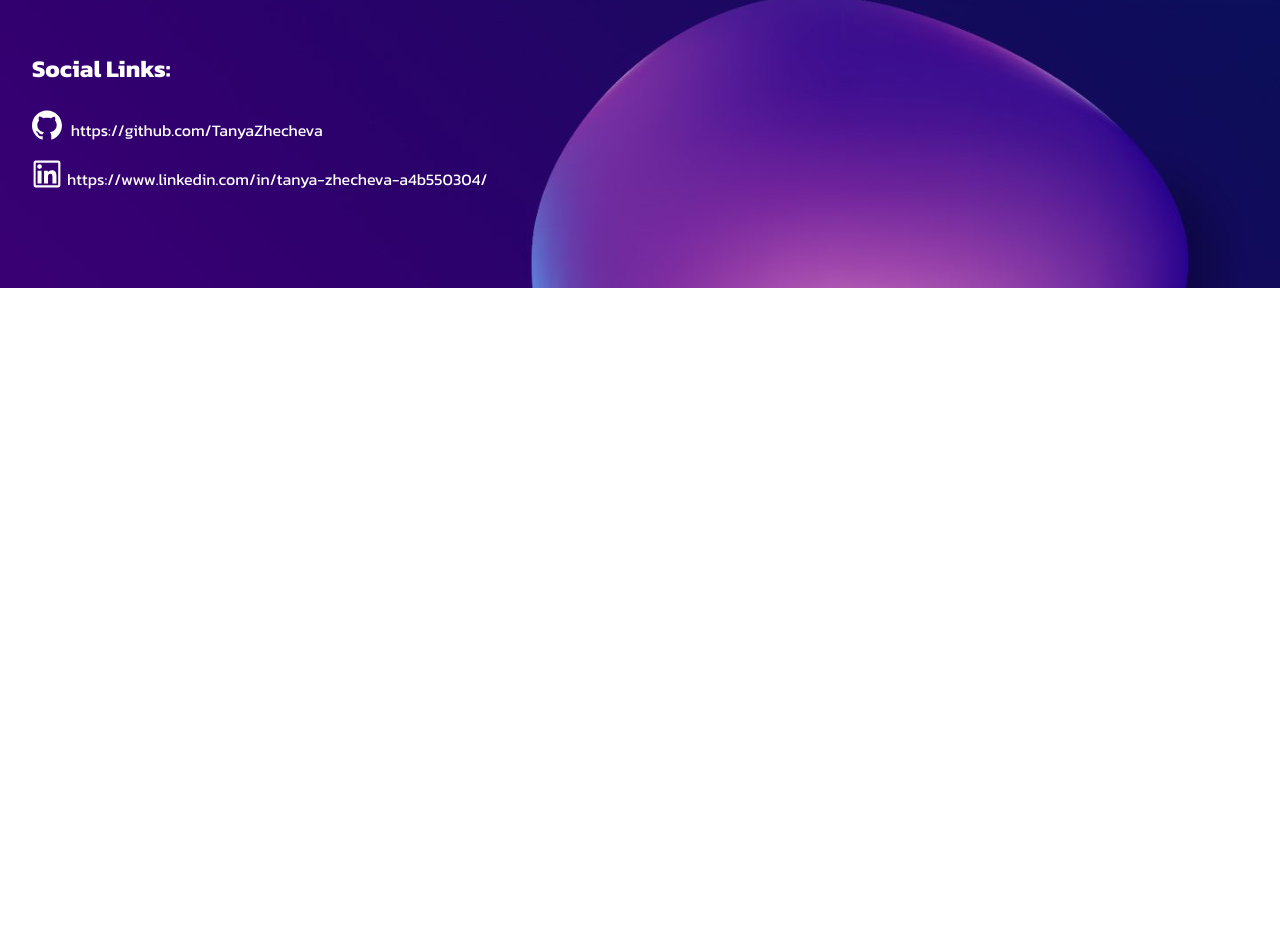
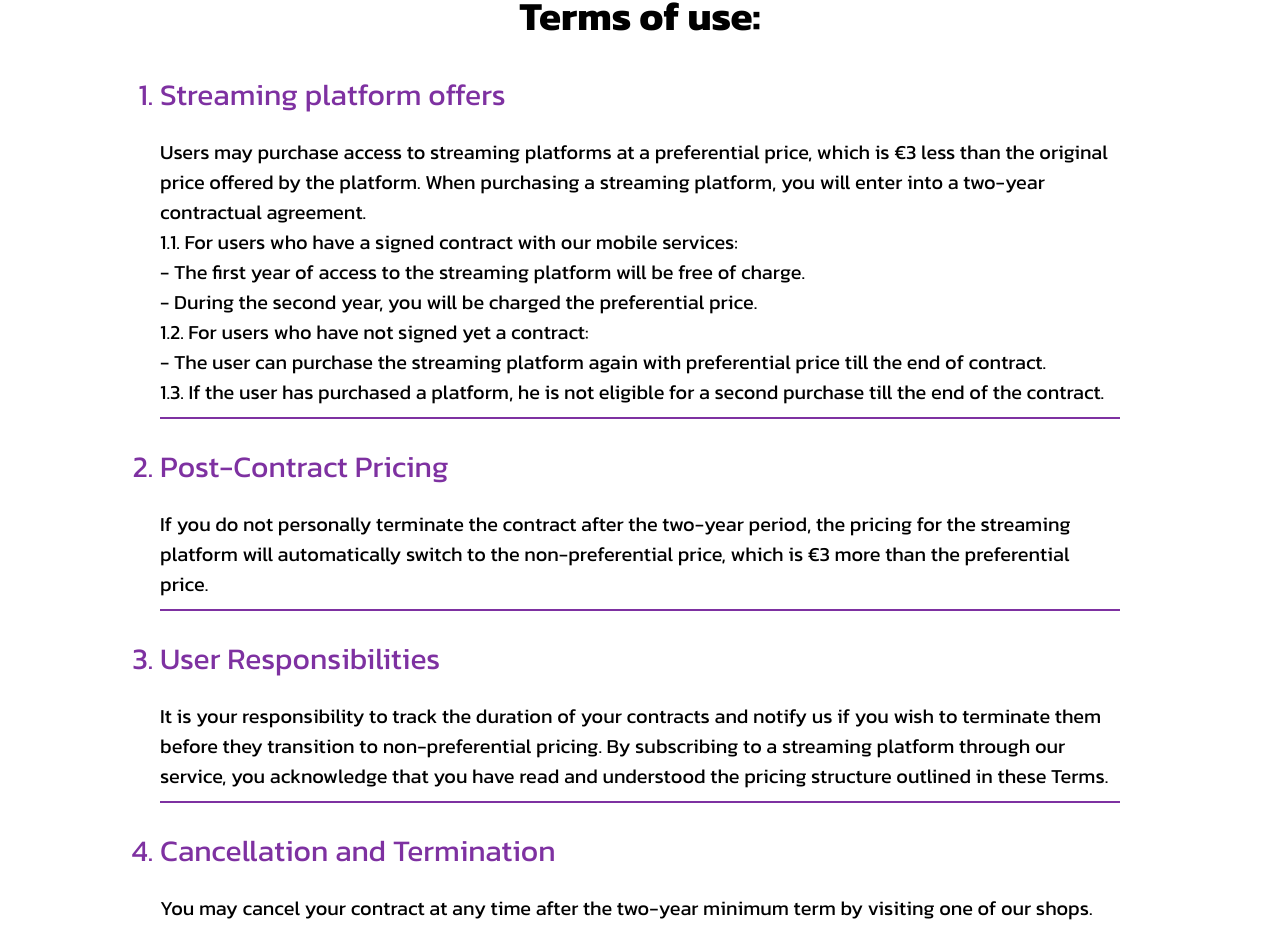
Before and after one commit to MyPersonalProjects-hehe/Z-Gen-client, a React (Vite) app: page /platformSign/1/1/1/1/1 in a window 1280 px wide. Shown: the part 488-1440 px from the top of the page. Before the commit the page ends 800 px from the top, so only its background shows below. Built offline with nearby package versions, Linux system fonts and the light colour scheme; a web font is replaced by a local one.

Commit message:
pass on the route path platform`s preferences to display them

```diff
--- a/src/App.tsx
+++ b/src/App.tsx
@@ -189,7 +189,7 @@ function App() {
                     element={<AccountPage />}
                   />
                   <Route
-                    path='/platformSign/:platformName/:packageType/:price/:id'
+                    path='/platformSign/:platformName/:packageType/:price/:id/:platformPreferences'
                     element={<PurchasePlatformPage />}
                   />
                 </Routes>
--- a/src/context/PurchasedPlatformContext.ts
+++ b/src/context/PurchasedPlatformContext.ts
@@ -9,6 +9,7 @@ interface PurchasedPlatformState {
     price: string;
     id: string;
     userId: string;
+    platformPreferences: string;
   };
 }
 
--- a/src/pages/purchasePlatform/PurchasePlatformPage.tsx
+++ b/src/pages/purchasePlatform/PurchasePlatformPage.tsx
@@ -19,6 +19,8 @@ function PurchasePlatformPage() {
   const { packageType } = useParams();
   const { price } = useParams();
   const { id } = useParams();
+  const { platformPreferences } = useParams();
+
   const platformContext = useContext(PurchasedPlatformContext);
   const userContext = useContext(UserContext);
   const streamingPlatformInfo = {
@@ -27,6 +29,7 @@ function PurchasePlatformPage() {
     price: price,
     id: id,
     userId: userContext?.user?.id,
+    platformPreferences: platformPreferences,
   };
   const navigate = useNavigate();
   /**Modal state */
@@ -82,11 +85,14 @@ function PurchasePlatformPage() {
             - The first year of access to the streaming platform will be free of
             charge.
             <br />- During the second year, you will be charged the preferential
-            price (€3 less than the original price of the streaming platform).
+            price.
             <br />
             1.2. For users who have not signed yet a contract:
             <br />- The user can purchase the streaming platform again with
             preferential price till the end of contract.
+            <br />
+            1.3. If the user has purchased a platform, he is not eligible for a
+            second purchase till the end of the contract.
           </p>
           <li>Post-Contract Pricing</li>
           <p>
@@ -106,8 +112,7 @@ function PurchasePlatformPage() {
           <li>Cancellation and Termination</li>
           <p className='cancellation-paragraph'>
             You may cancel your contract at any time after the two-year minimum
-            term by providing notice through your account or by visiting one of
-            our shops.
+            term by visiting one of our shops.
           </p>
           <h3>
             If the user ends the contract before its initial length, the user
```
